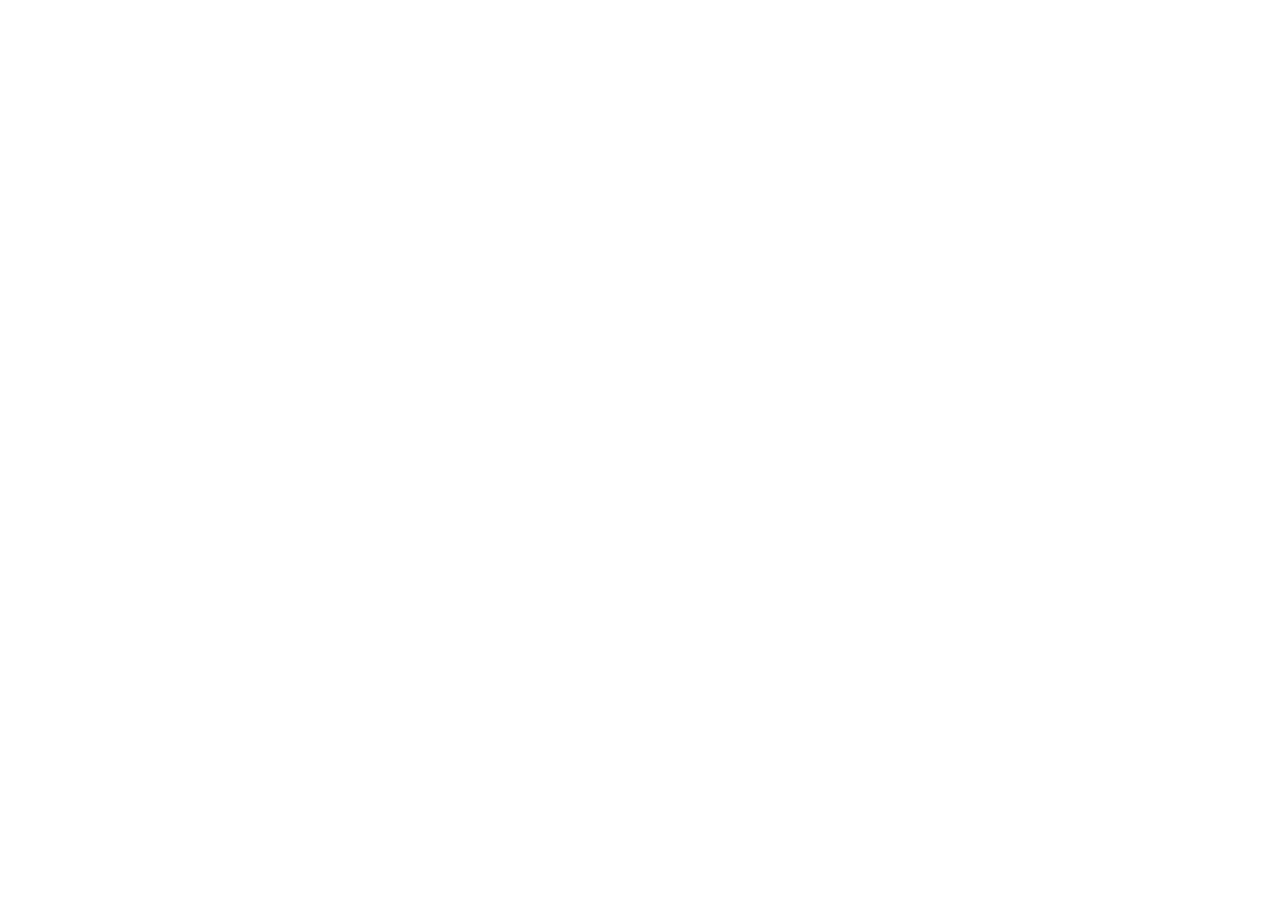
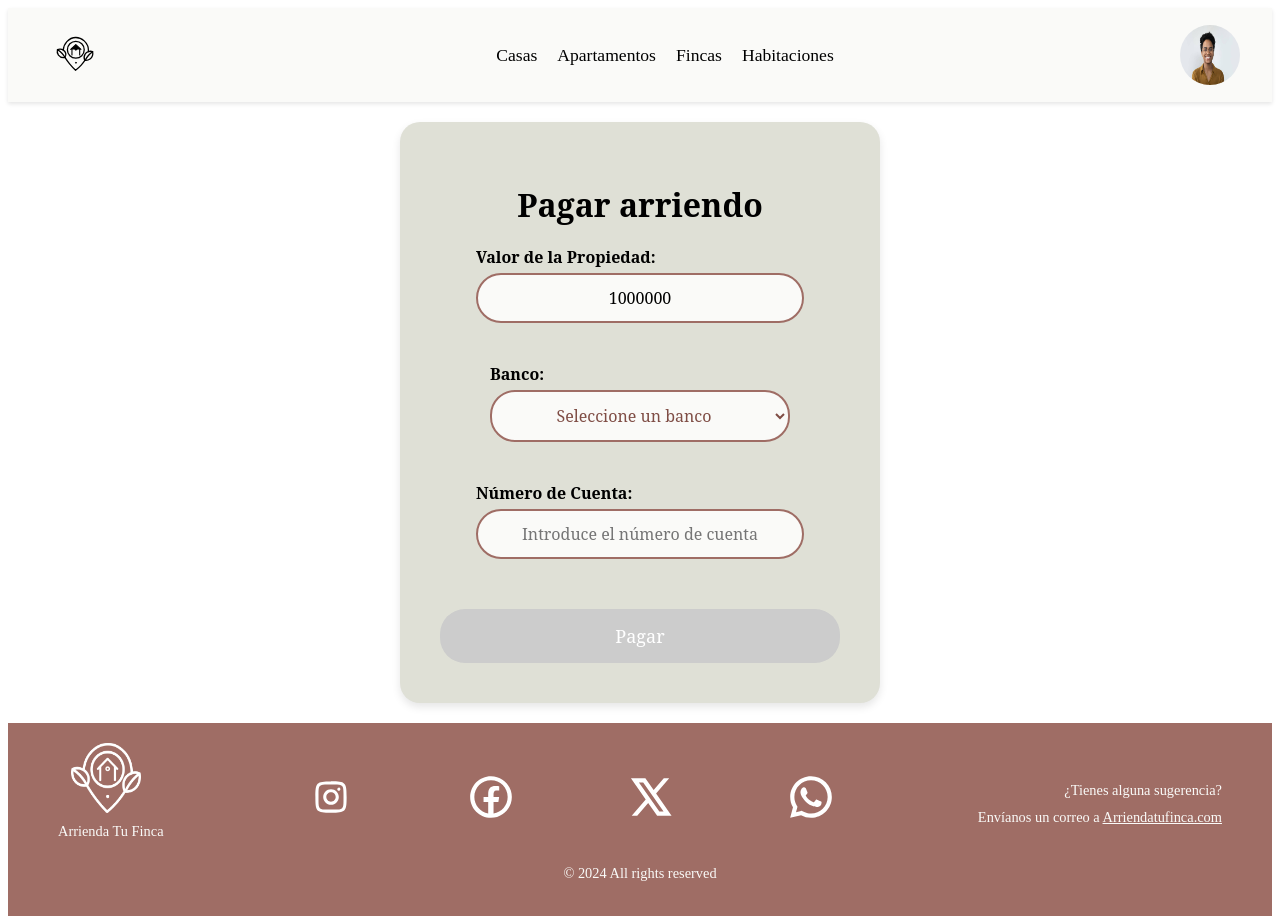
Before and after one commit to ElCzar/arriendaTuFincaAngular, an Angular app: page /pay in a window 1280 px wide. Before the commit this address led to /. Before the commit the page ends 800 px from the top, so only its background shows below. Built offline with nearby package versions, Linux system fonts and the light colour scheme.

Commit message:
pagar y solicitudes hecho

```diff
--- a/src/app/app.routes.ts
+++ b/src/app/app.routes.ts
@@ -6,6 +6,8 @@
 import { LoginComponent } from './components/login/login.component';
 import { SigninComponent } from './components/signin/signin.component';
 import { Home2Component } from './components/home2/home2.component';
+import { SolicitudesComponent } from './components/solicitudes/solicitudes.component';
+import { PayComponent } from './components/pay/pay.component';
 
 export const routes: Routes = [
   { path: '', component: HomeComponent },
@@ -15,4 +17,6 @@
   { path: 'crear-propiedad', component: PropertyFormComponent },
   { path: 'editar-propiedad/:id', component: EditPropertyComponent },
   { path: 'ver-usuario/:id', component: UserDetailsComponent },
+  { path: 'solicitudes', component: SolicitudesComponent },
+  { path: 'pay', component: PayComponent }
 ];
--- /dev/null
+++ b/src/app/components/pay/pay.component.css
@@ -0,0 +1,87 @@
+.pago-container {
+    display: flex;
+    flex-direction: column;
+    align-items: center;
+    justify-content: center;
+    background-color: #dfe0d6; /* Fondo verde claro */
+    border-radius: 20px;
+    padding: 40px;
+    width: 400px;
+    margin: 20px auto; /* Ajusta el margen para separar del header y footer */
+    box-shadow: 0px 4px 8px rgba(0, 0, 0, 0.1);
+  }
+
+  h1 {
+    font-family: 'Noto Serif', serif;
+    color: #000;
+    margin-bottom: 20px;
+    text-align: center; /* Centrar el texto */
+  }
+
+  input[type="text"],
+  input[type="password"],
+  select {
+    padding: 12px;
+    border: 2px solid #9f6d65; /* Color del borde */
+    border-radius: 25px; /* Bordes redondeados */
+    background-color: #fafaf8; /* Fondo blanco */
+    font-family: 'Noto Serif', serif;
+    color: #000;
+    text-align: center; /* Centrar el texto */
+    width: 300px;
+    margin-bottom: 20px;
+  }
+
+  form {
+    display: flex;
+    flex-direction: column;
+    gap: 20px;
+    width: 100%;
+    align-items: center;
+  }
+
+  div {
+    display: flex;
+    flex-direction: column;
+    font-family: 'Noto Serif', serif;
+    color: #000;
+  }
+
+  label {
+    margin-bottom: 5px;
+    font-weight: bold;
+  }
+
+  input,
+  select {
+    padding: 12px;
+    border: 2px solid #9f6d65; /* Color del borde */
+    border-radius: 25px; /* Bordes redondeados */
+    background-color: #fafaf8; /* Fondo blanco */
+    font-family: 'Noto Serif', serif;
+    color: #7f4d45;
+    text-align: center; /* Centrar el texto */
+    width: 300px;
+  }
+
+  button {
+    padding: 15px;
+    border: none;
+    border-radius: 25px;
+    background-color: #9f6d65; /* Color del botón */
+    color: #fff;
+    font-family: 'Noto Serif', serif;
+    font-size: 18px;
+    cursor: pointer;
+    width: 100%;
+    margin-top: 10px;
+  }
+
+  button:hover {
+    background-color: #7f4d45;
+  }
+
+  .btn:disabled {
+    background-color: #ccc;
+    cursor: not-allowed;
+  }
--- /dev/null
+++ b/src/app/components/pay/pay.component.html
@@ -0,0 +1,25 @@
+<app-hearder-auth></app-hearder-auth>
+
+<div class="pago-container">
+    <h1>Pagar arriendo</h1>
+    <form [formGroup]="pagoForm" (ngSubmit)="onSubmit()">
+      <div class="form-group">
+        <label for="valor">Valor de la Propiedad:</label>
+        <input id="valor" type="text" formControlName="valor" class="form-control" placeholder="Introduce el valor de la propiedad">
+      </div>
+      <div class="form-group">
+        <label for="banco">Banco:</label>
+        <select id="banco" formControlName="banco" class="form-control">
+          <option value="" disabled selected>Seleccione un banco</option>
+          <option *ngFor="let banco of bancos" [value]="banco">{{ banco }}</option>
+        </select>
+      </div>
+      <div class="form-group">
+        <label for="numeroCuenta">Número de Cuenta:</label>
+        <input id="numeroCuenta" type="text" formControlName="numeroCuenta" class="form-control" placeholder="Introduce el número de cuenta">
+      </div>
+      <button type="submit" class="btn" [disabled]="!pagoForm.valid">Pagar</button>
+    </form>
+  </div>
+
+<app-footer></app-footer>
--- /dev/null
+++ b/src/app/components/pay/pay.component.ts
@@ -0,0 +1,31 @@
+import { Component } from '@angular/core';
+import { FormBuilder, FormGroup, Validators, ReactiveFormsModule } from '@angular/forms';
+import { CommonModule } from '@angular/common';
+import { HearderAuthComponent } from "../hearder-auth/hearder-auth.component";
+import { FooterComponent } from "../footer/footer.component";
+
+@Component({
+  selector: 'app-pay',
+  standalone: true,
+  imports: [CommonModule, ReactiveFormsModule, HearderAuthComponent, FooterComponent],
+  templateUrl: './pay.component.html',
+  styleUrls: ['./pay.component.css']
+})
+export class PayComponent {
+  pagoForm: FormGroup;
+  bancos = ['Banco A', 'Banco B', 'Banco C', 'Banco D'];
+
+  constructor(private readonly fb: FormBuilder) {
+    this.pagoForm = this.fb.group({
+      valor: [{ value: 1000000, disabled: true }, Validators.required],
+      banco: ['', Validators.required],
+      numeroCuenta: ['', [Validators.required, Validators.pattern('^[0-9]*$')]]
+    });
+  }
+
+  onSubmit() {
+    if (this.pagoForm.valid) {
+      alert('Pago realizado con éxito');
+    }
+  }
+}
--- /dev/null
+++ b/src/app/components/solicitudes/solicitudes.component.css
@@ -0,0 +1,45 @@
+.solicitudes-container {
+    display: flex;
+    flex-direction: column;
+    align-items: center;
+    justify-content: center;
+    padding: 40px;
+    background-color: #f0f0f0;
+    border-radius: 10px;
+    box-shadow: 0px 4px 8px rgba(0, 0, 0, 0.1);
+  }
+
+  h1 {
+    font-family: 'Noto Serif', serif;
+    color: #333;
+    margin-bottom: 20px;
+  }
+
+  table {
+    width: 100%;
+    border-collapse: collapse;
+  }
+
+  th, td {
+    padding: 12px;
+    text-align: left;
+    border-bottom: 1px solid #ddd;
+  }
+
+  th {
+    background-color: #dfe0d6;
+    color: #000;
+  }
+
+  button {
+    padding: 10px 15px;
+    border: none;
+    border-radius: 5px;
+    background-color: #9f6d65;
+    color: white;
+    cursor: pointer;
+  }
+
+  button:hover {
+    background-color: #7f4d45;
+  }
--- /dev/null
+++ b/src/app/components/solicitudes/solicitudes.component.html
@@ -0,0 +1,36 @@
+<!-- Componente que muestra las solicitudes de arriendo de un usuario -->
+<app-hearder-auth></app-hearder-auth>
+
+<div class="solicitudes-container">
+    <h1>Solicitudes de arriendo</h1>
+    <table border="1">
+      <thead>
+        <tr>
+          <th>Nombre</th>
+          <th>Fecha y Hora de Solicitud</th>
+          <th>Fecha de Llegada</th>
+          <th>Fecha de Salida</th>
+          <th>Valor</th>
+          <th>Estado</th>
+          <th>Acciones</th>
+        </tr>
+      </thead>
+      <tbody>
+        <tr *ngFor="let solicitud of solicitudes">
+          <td>{{ solicitud.nombre }}</td>
+          <td>{{ solicitud.fechaHoraSolicitud }}</td>
+          <td>{{ solicitud.fechaLlegada }}</td>
+          <td>{{ solicitud.fechaSalida }}</td>
+          <td>{{ solicitud.valor }}</td>
+          <td>{{ solicitud.estado }}</td>
+          <td>
+            <button *ngIf="mostrarBotonAceptarCancelar(solicitud)" (click)="aceptarSolicitud(solicitud)">Aceptar</button>
+            <button *ngIf="mostrarBotonAceptarCancelar(solicitud)" (click)="cancelarSolicitud(solicitud)">Cancelar</button>
+            <button *ngIf="mostrarBotonCalificar(solicitud)" (click)="calificarSolicitud(solicitud)">Calificar</button>
+          </td>
+        </tr>
+      </tbody>
+    </table>
+  </div>
+
+<app-footer></app-footer>
--- /dev/null
+++ b/src/app/components/solicitudes/solicitudes.component.ts
@@ -0,0 +1,54 @@
+import { Component } from '@angular/core';
+import { HearderAuthComponent } from "../hearder-auth/hearder-auth.component";
+import { FooterComponent } from "../footer/footer.component";
+
+interface Solicitud {
+  nombre: string;
+  fechaHoraSolicitud: string;
+  fechaLlegada: string;
+  fechaSalida: string;
+  valor: number;
+  estado: string;
+}
+
+@Component({
+  selector: 'app-solicitudes',
+  standalone: true,
+  imports: [HearderAuthComponent, FooterComponent],
+  templateUrl: './solicitudes.component.html',
+  styleUrls: ['./solicitudes.component.css']
+})
+export class SolicitudesComponent {
+  estados = ['Por aceptar', 'Aceptada', 'Pagada', 'Por calificar', 'Rechazada', 'Finalizada'];
+  solicitudes: Solicitud[] = [
+    {
+      nombre: 'Juan Pérez',
+      fechaHoraSolicitud: '2023-10-01 10:00',
+      fechaLlegada: '2023-10-10',
+      fechaSalida: '2023-10-15',
+      valor: 1000000,
+      estado: 'Por aceptar'
+    },
+  ];
+
+  aceptarSolicitud(solicitud: Solicitud) {
+    solicitud.estado = 'Aceptada';
+  }
+
+  cancelarSolicitud(solicitud: Solicitud) {
+    solicitud.estado = 'Rechazada';
+  }
+
+  calificarSolicitud(solicitud: Solicitud) {
+    alert('Calificar solicitud de ' + solicitud.nombre);
+    solicitud.estado = 'Finalizada';
+  }
+
+  mostrarBotonAceptarCancelar(solicitud: Solicitud): boolean {
+    return solicitud.estado === 'Por aceptar';
+  }
+
+  mostrarBotonCalificar(solicitud: Solicitud): boolean {
+    return solicitud.estado === 'Por calificar';
+  }
+}
```
Also changed, not shown: 2 other files (tests, documents, lock files or other folders).
